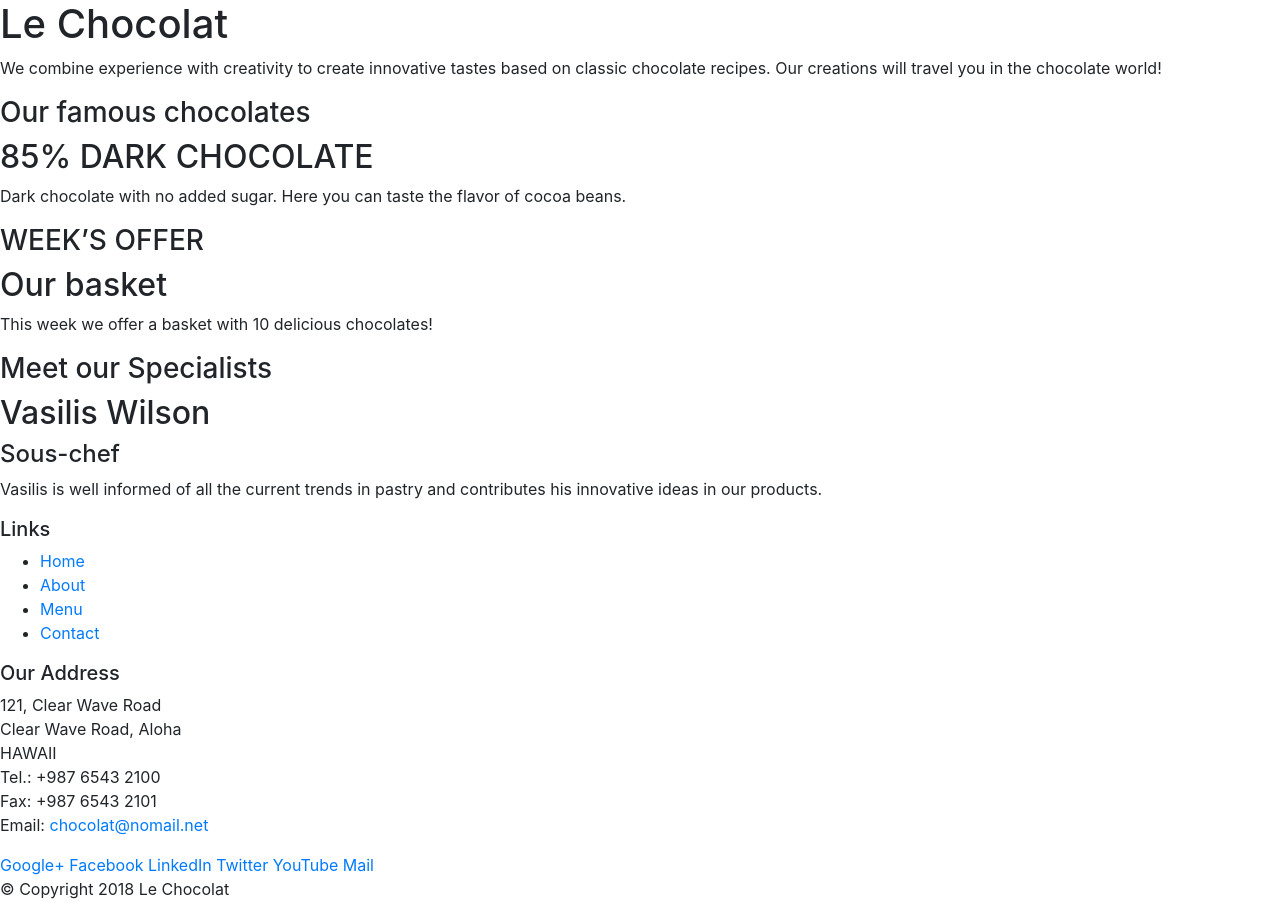
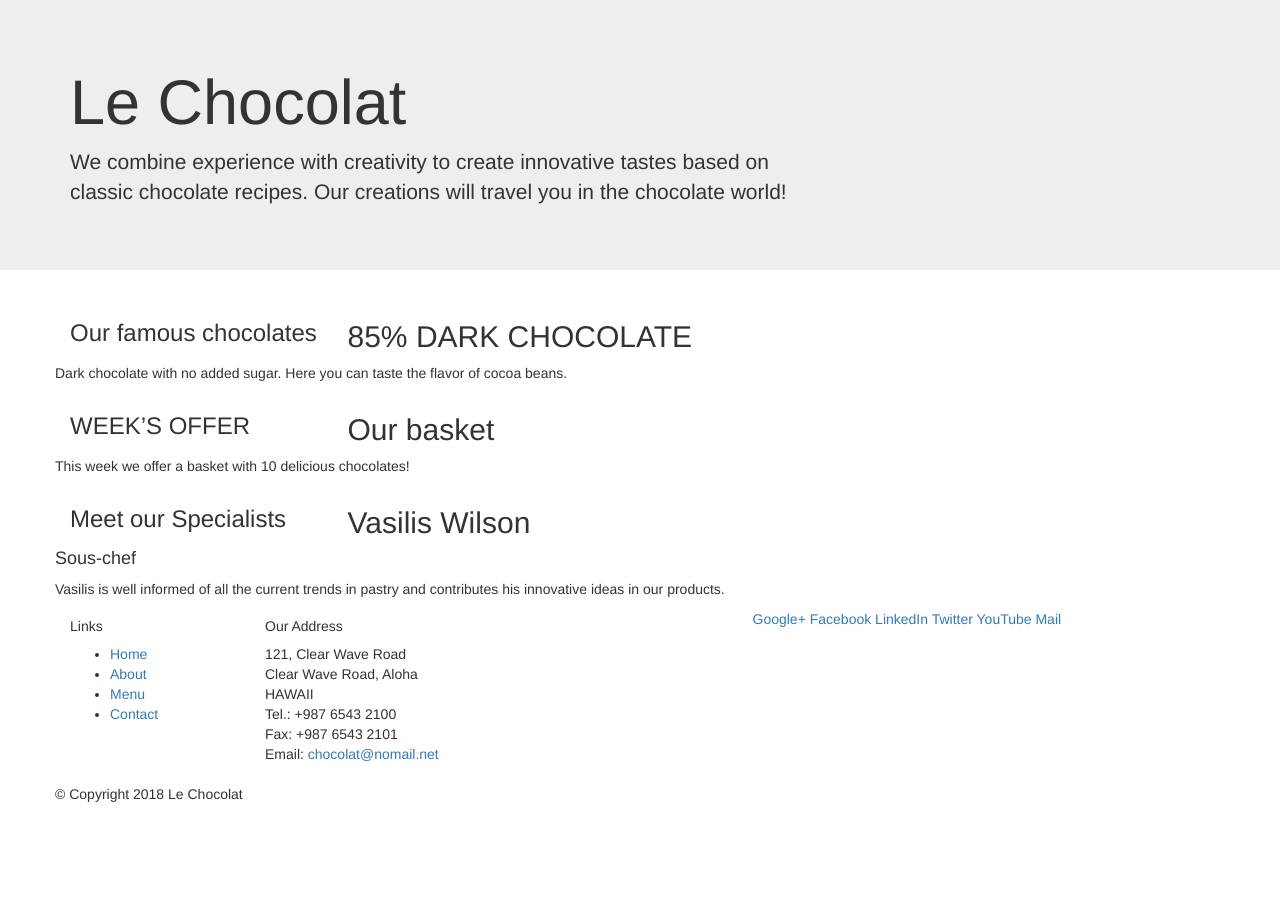
Before and after one commit to voodooygu/leChocolat, a plain HTML site: page index.html in a window 1280 px wide. After the commit the page ends 814 px from the top, so only its background shows below. Drawn offline with nearby package versions, Linux system fonts and the light colour scheme.

Commit message:
Bootstap Grid Part 1

```diff
--- a/index.html
+++ b/index.html
@@ -13,57 +13,59 @@
 
 <body>
 
-    <header>
-        <div>
-            <div>
-                <div>
+    <header class="jumbotron">
+        <div class="container">
+            <div class="row">
+                <div class="col-12 col-sm-8">
                     <h1>Le Chocolat</h1>
-                    <p>We combine experience with creativity to create innovative tastes based on classic chocolate recipes. Our creations will travel you in the chocolate world!</p>
+                    <p>We combine experience with creativity to create innovative tastes based on classic chocolate
+                        recipes. Our creations will travel you in the chocolate world!</p>
                 </div>
-                <div>
+                <div class="col col-sm">
                 </div>
             </div>
         </div>
     </header>
 
-    <div>
-        <div>
-            <div>
+    <div class="container">
+        <div class="row">
+            <div class="col-sm-4 col-md-3">
                 <h3>Our famous chocolates</h3>
             </div>
-            <div>
+            <div class="col-sm col-md">
                 <h2>85% DARK CHOCOLATE</h2>
                 <p>Dark chocolate with no added sugar. Here you can taste the flavor of cocoa beans.</p>
             </div>
         </div>
 
 
-        <div>
-            <div>
+        <div class="row">
+            <div class="col-sm-4 col-md-3">
                 <h3>WEEK’S OFFER</h3>
             </div>
-            <div>
+            <div class="col-sm col-md">
                 <h2>Our basket</h2>
                 <p>This week we offer a basket with 10 delicious chocolates! </p>
             </div>
         </div>
 
-        <div>
-            <div>
-                <h3>Meet our  Specialists</h3>
+        <div class="row">
+            <div class="col-sm-4 col-md-3">
+                <h3>Meet our Specialists</h3>
             </div>
-            <div>
+            <div class="col-sm col-md">
                 <h2>Vasilis Wilson </h2>
                 <h4>Sous-chef</h4>
-                <p>Vasilis is well informed of all the current trends in pastry and contributes his innovative ideas in our products.</p>
+                <p>Vasilis is well informed of all the current trends in pastry and contributes his innovative ideas in
+                    our products.</p>
             </div>
         </div>
     </div>
 
     <footer>
-        <div>
-            <div>
-                <div>
+        <div class="container">
+            <div class="row">
+                <div class="col-5 offset-1 col-sm-2">
                     <h5>Links</h5>
                     <ul>
                         <li><a href="#">Home</a></li>
@@ -72,7 +74,7 @@
                         <li><a href="#">Contact</a></li>
                     </ul>
                 </div>
-                <div>
+                <div class="col-6 col-sm-5">
                     <h5>Our Address</h5>
                     <address>
                         121, Clear Wave Road<br>
@@ -83,7 +85,7 @@
                         Email: <a href="mailto:chocolat@nomail.net">chocolat@nomail.net</a>
                     </address>
                 </div>
-                <div>
+                <div class="col col-sm-4">
                     <div>
                         <a href="http://google.com/+">Google+</a>
                         <a href="http://www.facebook.com/profile.php?id=">Facebook</a>
@@ -94,8 +96,8 @@
                     </div>
                 </div>
             </div>
-           <div>
-                <div>
+            <div class="row">
+                <div class="col-auto">
                     <p> &copy; Copyright 2018 Le Chocolat</p>
                 </div>
             </div>
```
Lines whose indentation alone changed are shown as unchanged.
